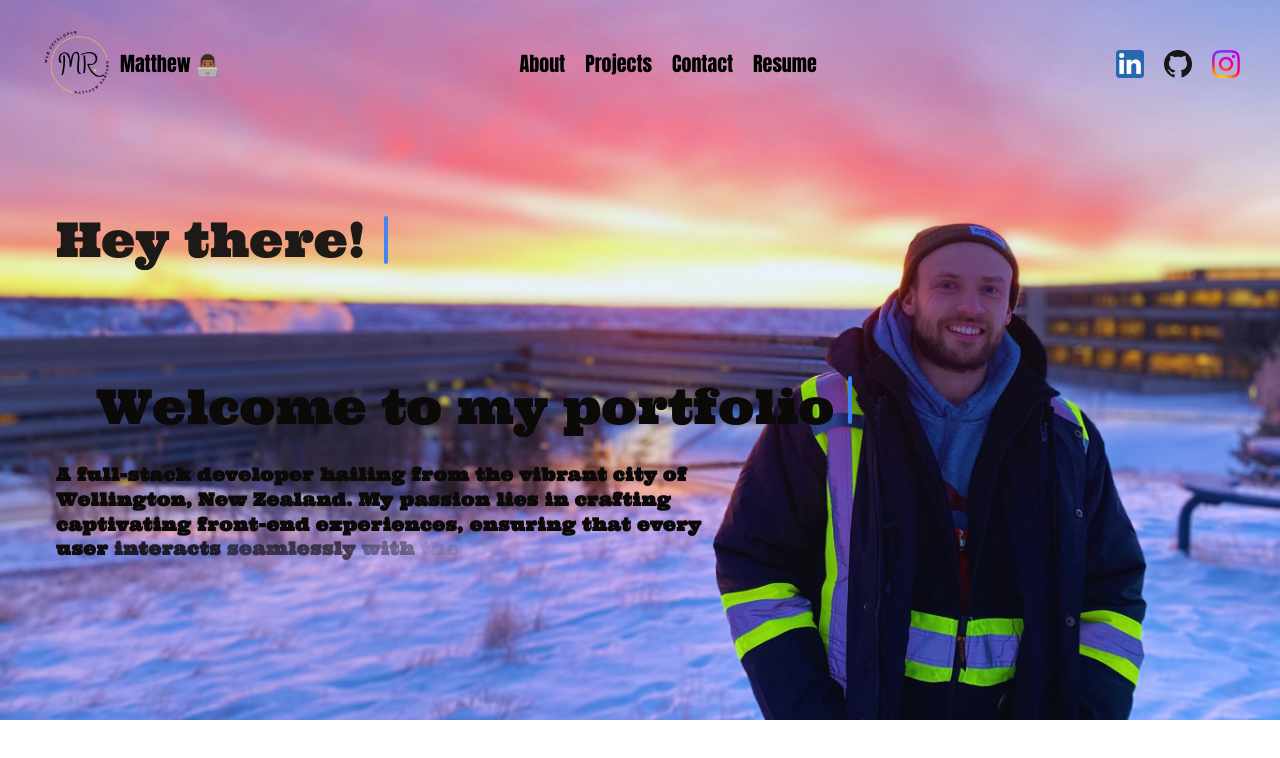
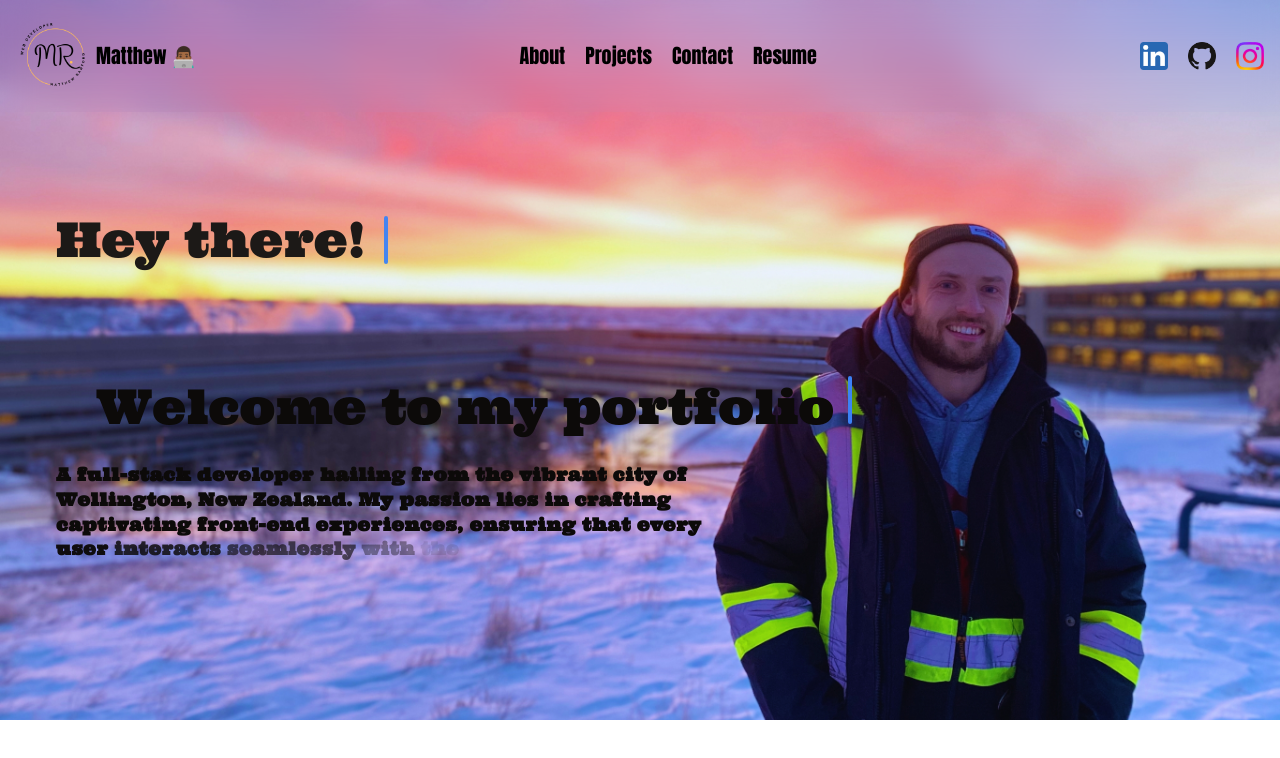
Before and after one commit to matthew-ranford/new-portfolio, a Next.js app: page / in a window 1280 px wide. Shown: the top 758 px of the page. Built offline with nearby package versions, Linux system fonts and the light colour scheme.

Commit message:
Add initial blur to navbar

```diff
--- a/app/components/Hero.tsx
+++ b/app/components/Hero.tsx
@@ -12,6 +12,7 @@ import { Highlight } from '@/components/ui/hero-highlight'
 import { TextGenerateEffect } from '@/components/ui/text-generate-effect'
 
 export default function Hero() {
+  // TypeWriterEffectSmooth
   const firstHeader = [
     {
       text: 'Hey',
@@ -21,6 +22,7 @@ export default function Hero() {
     },
   ]
 
+  // TypeWriterEffect
   const secondHeader = [
     {
       text: 'Welcome',
@@ -36,6 +38,7 @@ export default function Hero() {
     },
   ]
 
+  // TextGenerateEffect
   const words =
     "A full-stack developer hailing from the vibrant city of Wellington, New Zealand. My passion lies in crafting captivating front-end experiences, ensuring that every user interacts seamlessly with the interface. Let's build something amazing together!"
 
--- a/app/components/Navbar.tsx
+++ b/app/components/Navbar.tsx
@@ -50,7 +50,7 @@ export default function Navbar() {
 
   return (
     <>
-      <nav className="md:flex md:justify-between md:items-center navbar-container text-black">
+      <nav className="md:flex md:justify-between md:items-center navbar-container p-0 sm:p-4 text-black bg-transparent backdrop-filter backdrop-blur-lg">
         <div className="flex justify-between items-center">
           <span className="text-xl flex items-center">
             <Image
--- a/app/globals.css
+++ b/app/globals.css
@@ -78,7 +78,6 @@
 /* Have NAVBAR sitting on top of hero image */
 .navbar-container {
   position: absolute;
-  padding: 1.5rem;
   padding-inline-start: 2.5rem;
   padding-inline-end: 2.5rem;
   top: 0;
```
